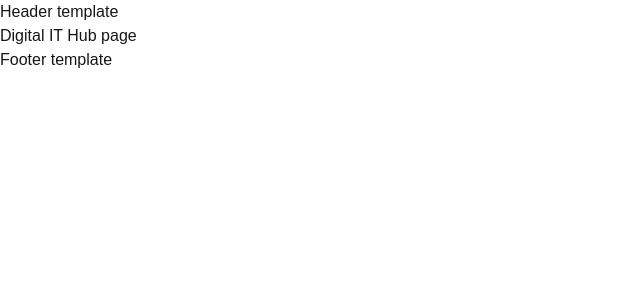
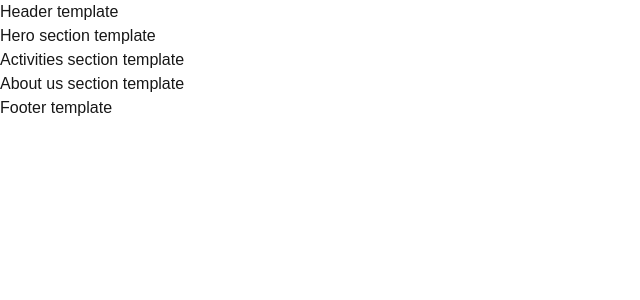
Before and after one commit to yarinka82/Digital-IT-Hub-in-Wurzburg, a Next.js app: page / in a window 1280 px wide. Shown: the top 300 px of the page, without its empty margins (0-640 px from the left). Built offline with nearby package versions, Linux system fonts and the light colour scheme.

Commit message:
feature: homepage components added to Homepage structure

```diff
--- a/src/app/page.tsx
+++ b/src/app/page.tsx
@@ -1,3 +1,13 @@
+import AboutUs from "./components/AboutUsSection";
+import Activities from "./components/ActivitiesSection";
+import Hero from "./components/HeroSection";
+
 export default function Home() {
-  return <h1>Digital IT Hub page</h1>;
+  return (
+    <div>
+      <Hero />
+      <Activities />
+      <AboutUs />
+    </div>
+  );
 }
```
